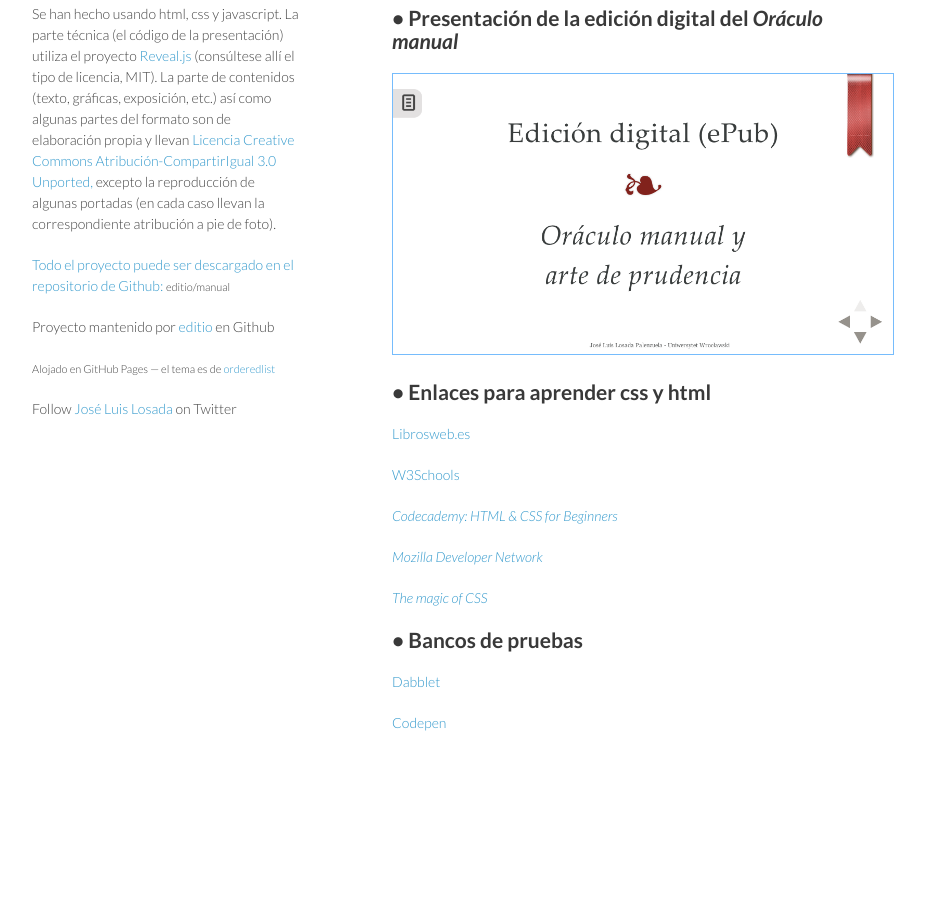
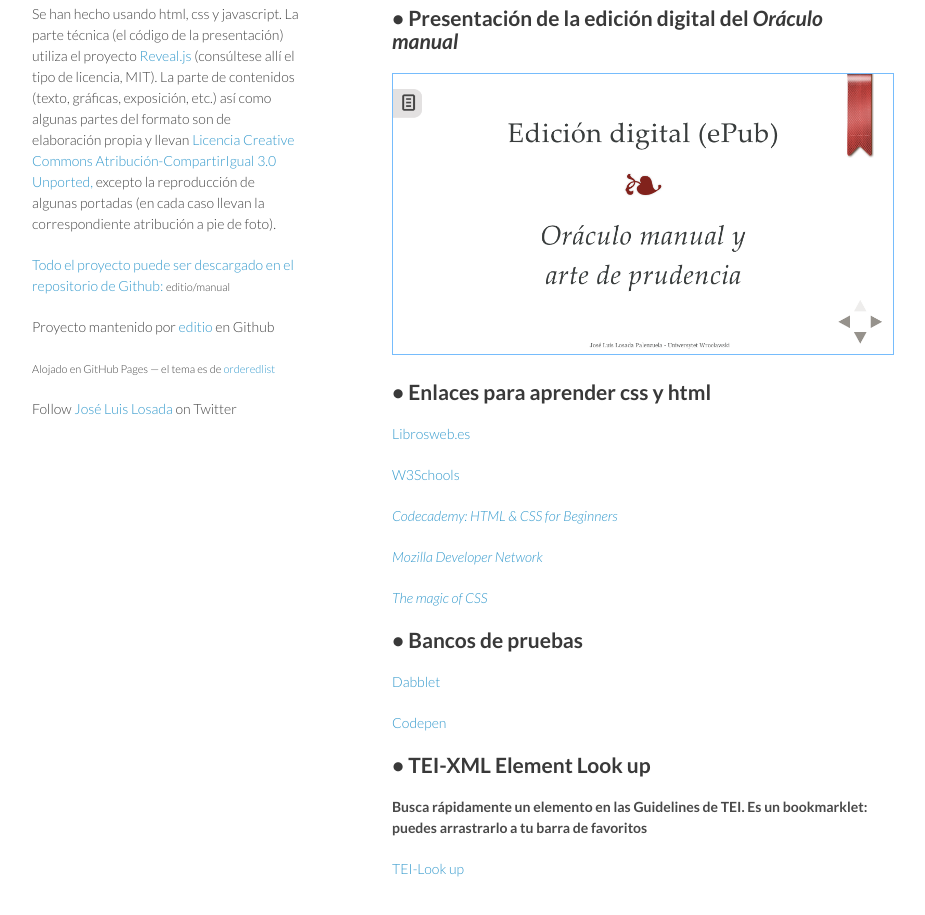
Before and after one commit to editio/manual, a website: page index.html in a window 1280 px wide. Shown: the part 407-1322 px from the top of the page, without its empty margins (178-1103 px from the left). Before the commit the page ends 1210 px from the top, so only its background shows below. Drawn offline with Linux system fonts and the light colour scheme.

Commit message:
TEI-Look up bookmarklet

```diff
--- a/index.html
+++ b/index.html
@@ -79,6 +79,10 @@
 
 <p><a href="http://codepen.io/pen/">Codepen</a></p>
 
+<h2> • TEI-XML Element Look up </h2> <h4>Busca rápidamente un elemento en las Guidelines de TEI. Es un bookmarklet: puedes arrastrarlo a tu barra de favoritos </h4>
+
+<p>
+<a href="javascript:Qr=document.getSelection();if(Qr==''){void(Qr=prompt('Introduce%20TEI-P5%20Element%20Name:%20',''))};if(Qr!='')location.href='http://www.tei-c.org/release/doc/tei-p5-doc/en/html/ref-'+escape(Qr)+'.html'">TEI-Look up</a> </p>
 
 </section>
 
```
Also changed, not shown: 1 other file.
